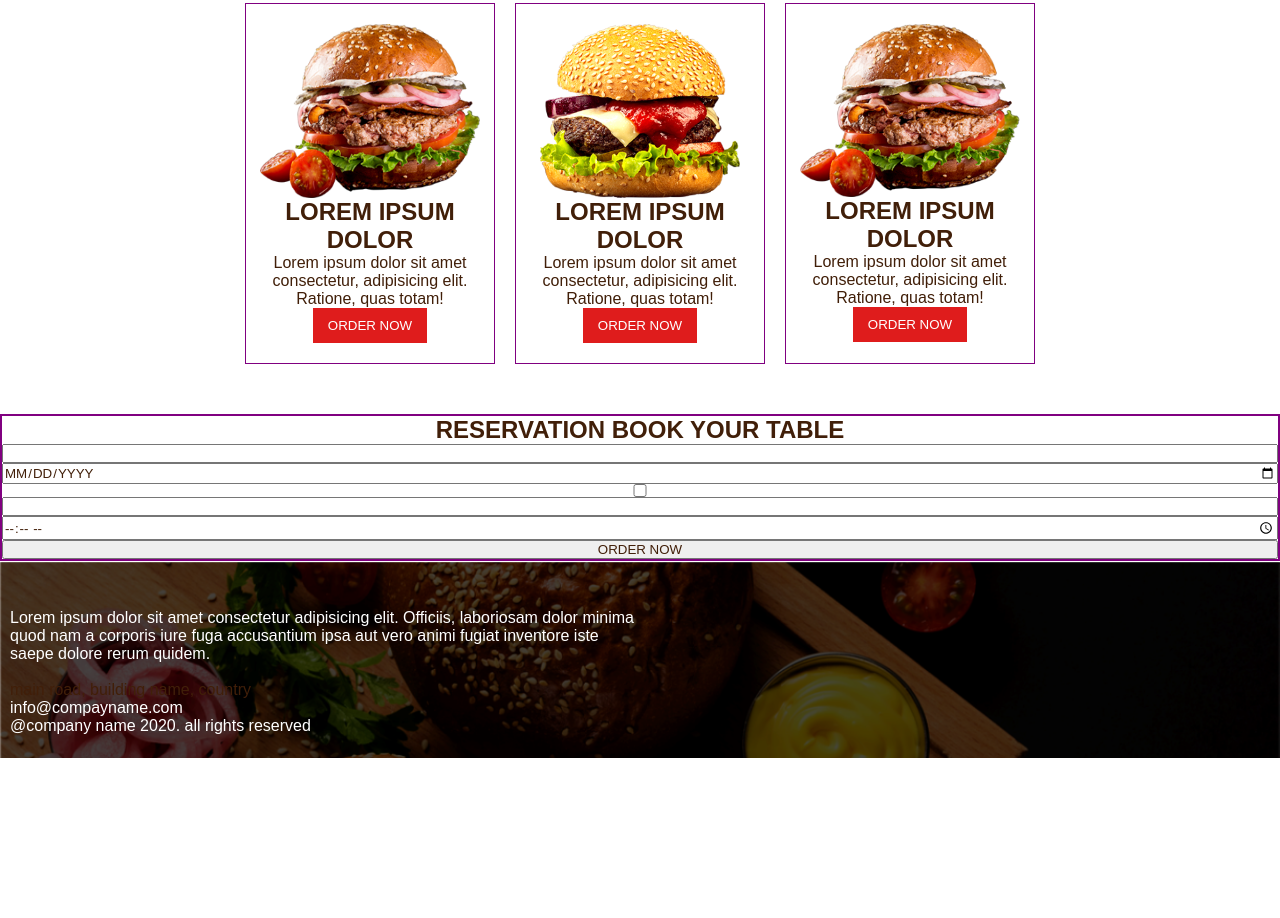
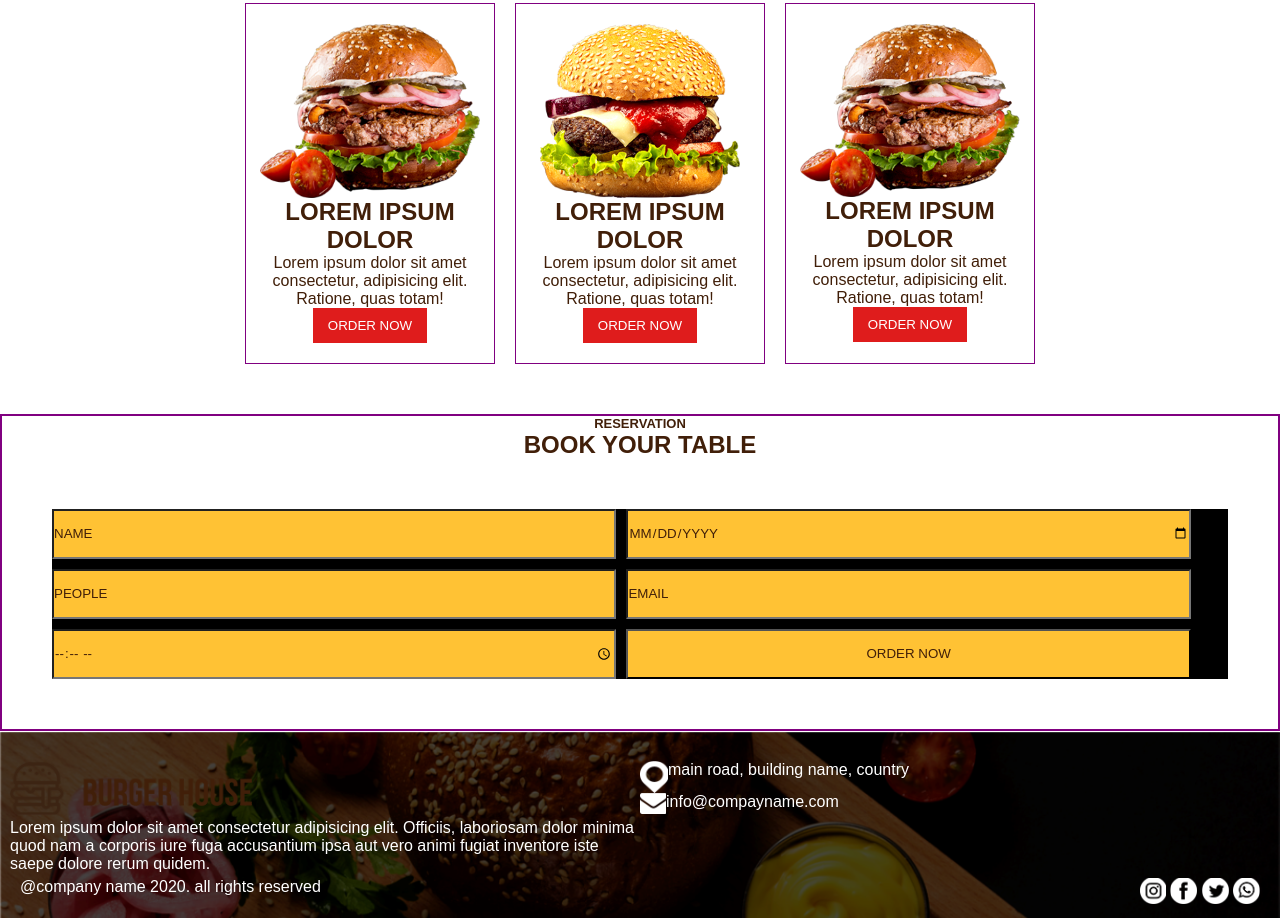
Before and after one commit to KarlaKirchhoff/DesenvWeb_Atividade01, a plain HTML site: page Avaliação Hamburgueria/index.html in a window 1280 px wide. Shown: the part 599-1517 px from the top of the page. Before the commit the page ends 1357 px from the top, so only its background shows below. Drawn offline with Linux system fonts and the light colour scheme.

Commit message:
Update index.html

```diff
--- a/Avaliação Hamburgueria/index.html
+++ b/Avaliação Hamburgueria/index.html
@@ -75,42 +75,50 @@
     </section>
 
     <form action="" class="form-reserva">
-        <h2>Reservation <strong>Book Your Table</strong></h2>
-        <input type="text" name="nome-reserva" id="nome_reserva">
-        <input type="date" name="data-reserva" id="data-reserva">
-        <input type="checkbox" name="genero-reserva" id="genero-reserva">
-        <input type="email" name="email-reserva" id="email-reserva">
-        <input type="time" name="hora-reserva" id="hora-reserva">
+        <h3>Reservation</h3>
+        <h2>Book Your Table</h2>
+        <div class="campo-reserva">
+            <input type="text" name="nome-reserva" id="nome_reserva" value="Name">
+            <input type="date" name="data-reserva" id="data-reserva" value="date">
+            <input type="text" name="genero-reserva" id="genero-reserva" value="people">
+            <input type="email" name="email-reserva" id="email-reserva" value="email">
+            <input type="time" name="hora-reserva" id="hora-reserva" value="hour">
             <input type="button" value="Order Now">
+        </div>
     </form>
 
     <footer>
+
+        <div class="sec1-footer">
+
             <div class="texto-footer">
-            <img src="" alt="">
+                <img src="img/logo.png" alt="">
                 <p>Lorem ipsum dolor sit amet consectetur adipisicing elit. Officiis, laboriosam dolor minima quod nam a
-                corporis iure fuga accusantium ipsa aut vero animi fugiat inventore iste saepe dolore rerum quidem.</p>
+                    corporis iure fuga accusantium ipsa aut vero animi fugiat inventore iste saepe dolore rerum quidem.
+                </p>
 
             </div>
 
-        <address>
-            <div-localizacao>
-                <img src="" alt="">
+            <address class="contato-footer">
+                <div class="localizacao">
+                    <img src="img/rodape/icone-local.png" alt="">
                     <p>main road, building name, country</p>
-            </div-localizacao>
+                </div class="localizacao">
 
                 <div class="email">
-                <img src="" alt="">
+                    <img src="img/rodape/icone-email.png" alt="">
                     <p>info@compayname.com</p>
                 </div>
             </address>
+        </div>
 
-        <address>
+        <address class="copy-redes-sociais">
             <p>@company name 2020. all rights reserved</p>
             <figure>
-                <img src="" alt="">
-                <img src="" alt="">
-                <img src="" alt="">
-                <img src="" alt="">
+                <img src="img/rodape/icone-insta.png" alt="logo Instagram">
+                <img src="img/rodape/icone-face.png" alt="logo Facebbok">
+                <img src="img/rodape/icone-twitter.png" alt="Logo Twitter">
+                <img src="img/rodape/icone-whats.png" alt="logo WhatsApp">
             </figure>
         </address>
     </footer>
```
Lines whose indentation alone changed are shown as unchanged.
